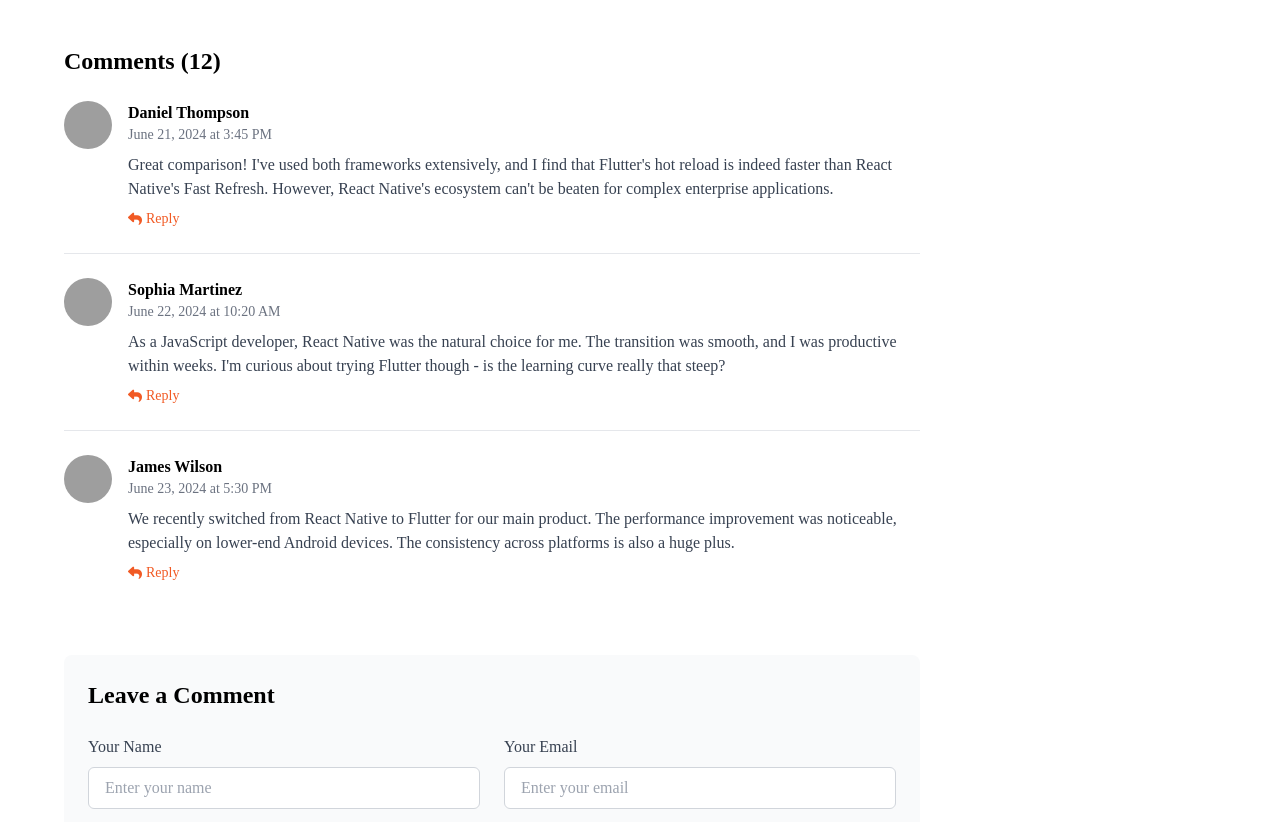
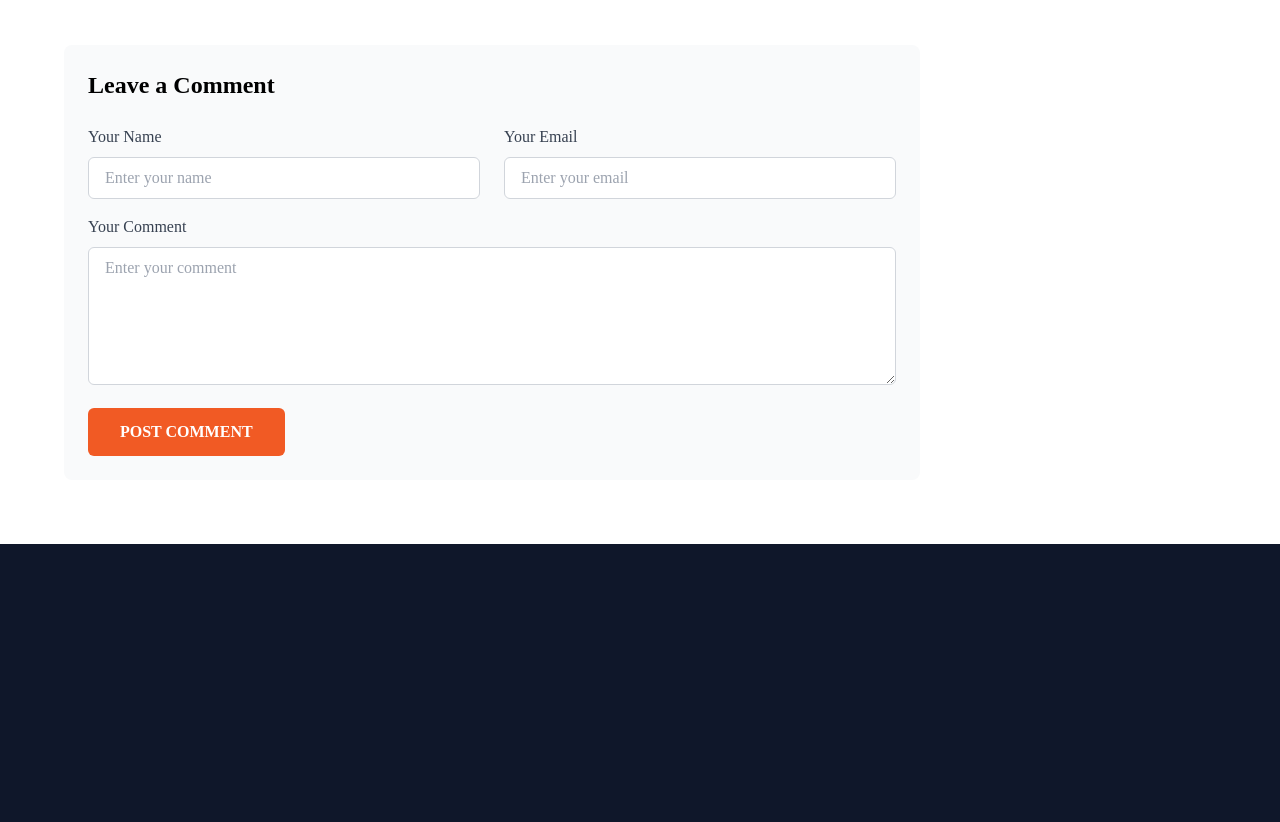
Before and after one commit to Raphael-c-bit/TIDEF-I-TECH-COMPANY, a website: page mobile-dev-blog.html in a window 1280 px wide. Shown: the part 5317-6139 px from the top of the page. Drawn offline with nearby package versions, Linux system fonts and the light colour scheme; grey boxes are pictures that could not be loaded.

Commit message:
https://github.com/Raphae-c-bit/TIDEF-I-TECH-COMPANY.git

```diff
--- a/mobile-dev-blog.html
+++ b/mobile-dev-blog.html
@@ -258,53 +258,6 @@
             </div>
           </div>
 
-          <!-- Comments Section -->
-          <div class="mt-12 scroll-animate">
-            <h3 class="text-2xl font-bold text-darkBlue mb-6">Comments (12)</h3>
-
-            <div class="comment">
-              <div class="flex items-start">
-                <img src="https://images.unsplash.com/photo-1535713875002-d1d0cf377fde" alt="User" class="w-12 h-12 rounded-full object-cover">
-                <div class="ml-4">
-                  <h4 class="font-bold text-darkBlue">Daniel Thompson</h4>
-                  <p class="text-gray-500 text-sm">June 21, 2024 at 3:45 PM</p>
-                  <p class="text-gray-700 mt-2">Great comparison! I've used both frameworks extensively, and I find that Flutter's hot reload is indeed faster than React Native's Fast Refresh. However, React Native's ecosystem can't be beaten for complex enterprise applications.</p>
-                  <button class="text-primary text-sm font-medium mt-2 flex items-center">
-                    <i class="fas fa-reply mr-1"></i> Reply
-                  </button>
-                </div>
-              </div>
-            </div>
-
-            <div class="comment">
-              <div class="flex items-start">
-                <img src="https://images.unsplash.com/photo-1573496359142-b8d87734a5a2" alt="User" class="w-12 h-12 rounded-full object-cover">
-                <div class="ml-4">
-                  <h4 class="font-bold text-darkBlue">Sophia Martinez</h4>
-                  <p class="text-gray-500 text-sm">June 22, 2024 at 10:20 AM</p>
-                  <p class="text-gray-700 mt-2">As a JavaScript developer, React Native was the natural choice for me. The transition was smooth, and I was productive within weeks. I'm curious about trying Flutter though - is the learning curve really that steep?</p>
-                  <button class="text-primary text-sm font-medium mt-2 flex items-center">
-                    <i class="fas fa-reply mr-1"></i> Reply
-                  </button>
-                </div>
-              </div>
-            </div>
-
-            <div class="comment">
-              <div class="flex items-start">
-                <img src="https://images.unsplash.com/photo-1560250097-0b93528c311a" alt="User" class="w-12 h-12 rounded-full object-cover">
-                <div class="ml-4">
-                  <h4 class="font-bold text-darkBlue">James Wilson</h4>
-                  <p class="text-gray-500 text-sm">June 23, 2024 at 5:30 PM</p>
-                  <p class="text-gray-700 mt-2">We recently switched from React Native to Flutter for our main product. The performance improvement was noticeable, especially on lower-end Android devices. The consistency across platforms is also a huge plus.</p>
-                  <button class="text-primary text-sm font-medium mt-2 flex items-center">
-                    <i class="fas fa-reply mr-1"></i> Reply
-                  </button>
-                </div>
-              </div>
-            </div>
-          </div>
-
           <!-- Comment Form -->
           <div class="mt-12 p-6 bg-gray-50 rounded-lg scroll-animate">
             <h3 class="text-2xl font-bold text-darkBlue mb-6">Leave a Comment</h3>
```
Also changed, not shown: blog.html (+1 -1 lines), gett-str-python-blog.html (+3 -3 lines), gett-str-rect-n-blog.html (+2 -2 lines).
